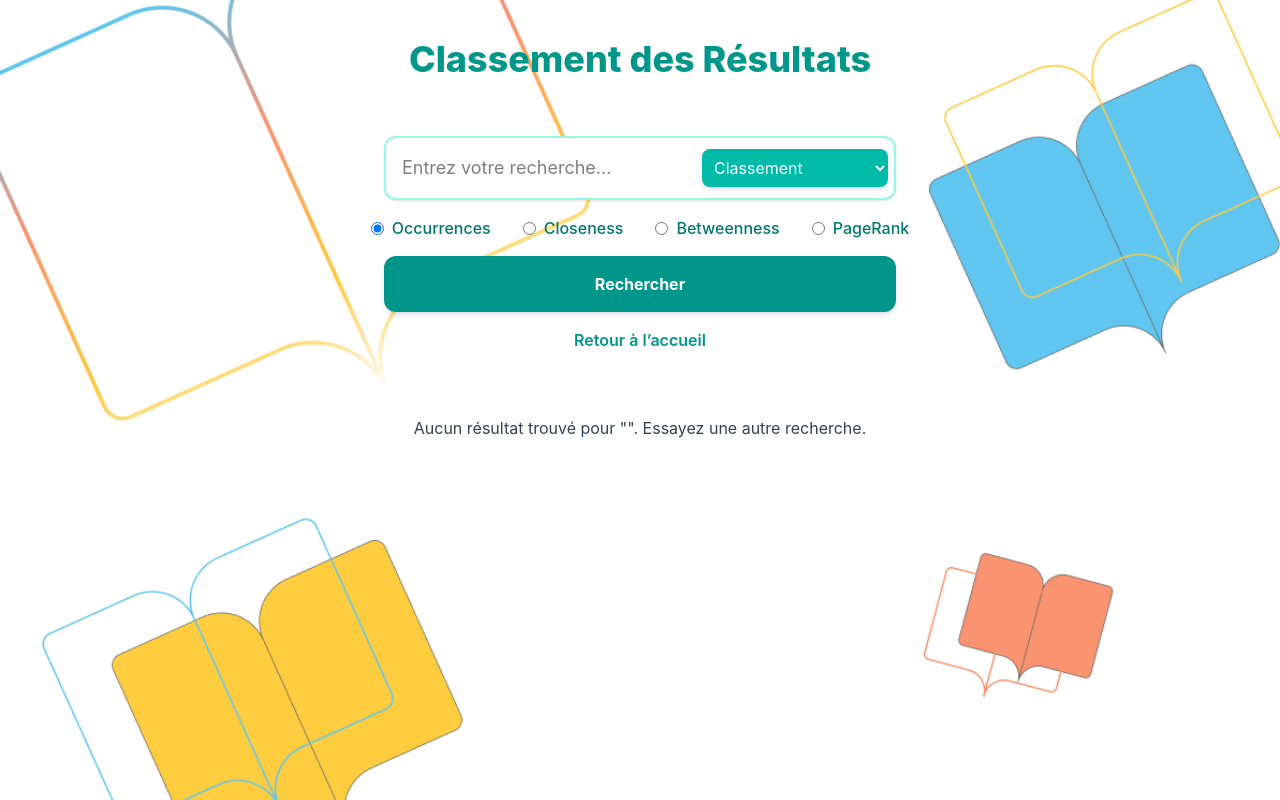
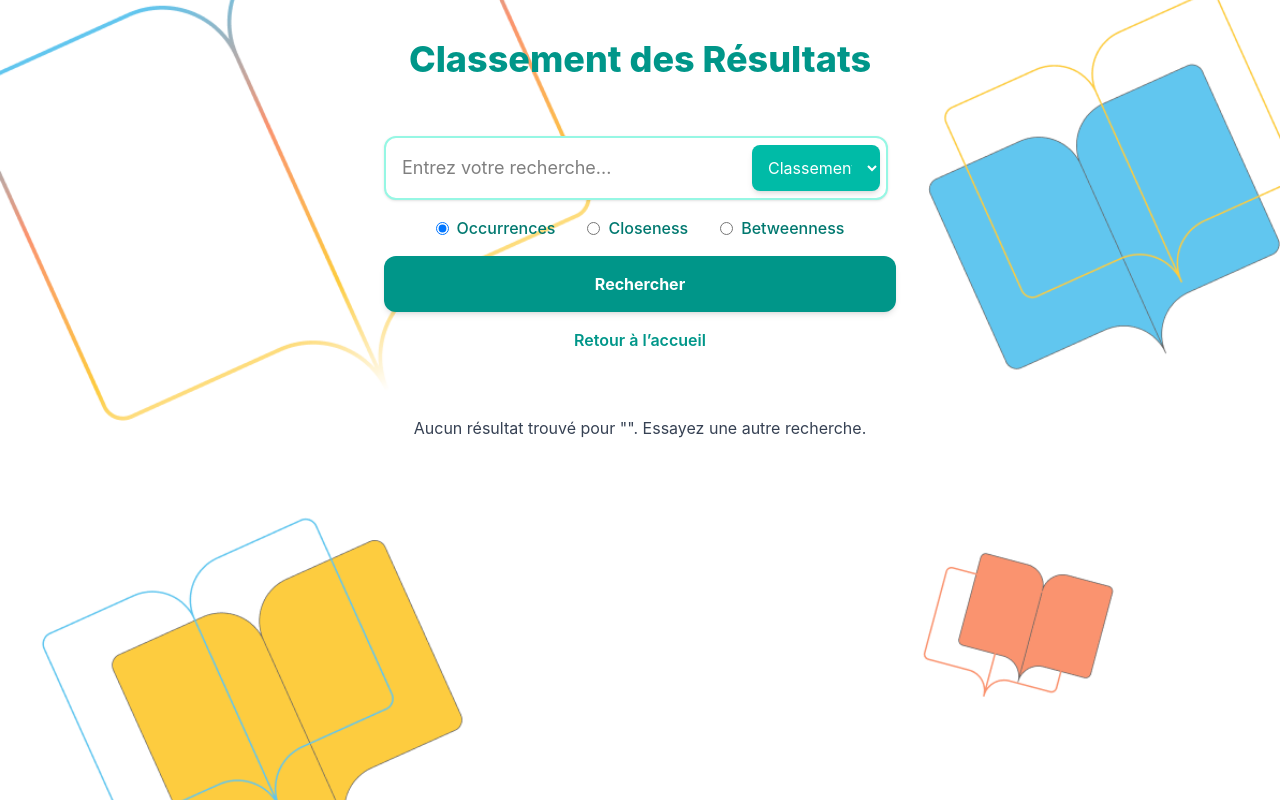
Before and after one commit to Azerall/Biblewater, a React (Vite) app in the folder frontend/: page /ranking in a window 1280 px wide. Built offline with nearby package versions, Linux system fonts and the light colour scheme.

Commit message:
update front responsif

```diff
--- a/frontend/src/pages/Home.tsx
+++ b/frontend/src/pages/Home.tsx
@@ -43,18 +43,18 @@ const Home: React.FC = () => {
       <main className="container mx-auto px-6 py-12 flex-grow flex items-center justify-center">
         <div className="w-full max-w-lg space-y-6">
           <div className="relative max-w-3xl mx-auto">
-            <div className="relative flex items-center w-full">
+            <div className="flex flex-col md:flex-row items-center w-full space-y-2 md:space-y-0 md:space-x-2">
               <input
                 type="text"
                 value={query}
                 onChange={(e) => setQuery(e.target.value)}
                 placeholder="Entrez votre recherche..."
-                className="w-full p-4 pr-36 text-lg bg-white border-2 border-teal-200 rounded-xl shadow-sm focus:outline-none focus:border-teal-500 focus:ring-2 focus:ring-teal-300 transition-all duration-300"
+                className="w-full p-4 text-lg bg-white border-2 border-teal-200 rounded-xl shadow-sm focus:outline-none focus:border-teal-500 focus:ring-2 focus:ring-teal-300 transition-all duration-300 md:pr-40" // Ajusté pour une meilleure compatibilité avec la largeur du select
               />
               <select
                 value={searchType}
                 onChange={(e) => setSearchType(e.target.value)}
-                className="absolute right-2 top-1/2 transform -translate-y-1/2 p-2 bg-teal-500 text-white rounded-lg shadow-md focus:outline-none focus:ring-2 focus:ring-teal-300 hover:bg-teal-600 transition-all duration-300"
+                className="w-full md:w-32 p-2 md:p-3 bg-teal-500 text-white rounded-lg shadow-md focus:outline-none focus:ring-2 focus:ring-teal-300 hover:bg-teal-600 transition-all duration-300 md:absolute md:right-4 md:top-1/2 md:transform md:-translate-y-1/2" // Ajusté right-4 et w-32 pour un meilleur centrage
               >
                 <option value="Recherche">Recherche</option>
                 <option value="Recherche avancée">Recherche avancée</option>
@@ -63,9 +63,8 @@ const Home: React.FC = () => {
               </select>
             </div>
           </div>
-
           {searchType === 'Classement' && (
-            <div className="flex justify-center space-x-8">
+            <div className="flex justify-center flex-col md:flex-row md:space-x-8 space-y-4 md:space-y-0">
               <label className="flex items-center space-x-2 text-teal-700 font-medium">
                 <input
                   type="radio"
@@ -96,16 +95,6 @@ const Home: React.FC = () => {
                 />
                 <span>Betweenness</span>
               </label>
-              <label className="flex items-center space-x-2 text-teal-700 font-medium">
-                <input
-                  type="radio"
-                  value="pagerank"
-                  checked={rankingType === 'pagerank'}
-                  onChange={() => setRankingType('pagerank')}
-                  className="text-teal-600 focus:ring-teal-500"
-                />
-                <span>PageRank</span>
-              </label>
             </div>
           )}
           <button
--- a/frontend/src/pages/SearchAdvanced.tsx
+++ b/frontend/src/pages/SearchAdvanced.tsx
@@ -128,18 +128,18 @@ const SearchAdvanced: React.FC = () => {
           <div className="flex justify-center">
             <div className="w-full max-w-lg space-y-4">
             <div className="relative max-w-3xl mx-auto">
-                <div className="relative flex items-center w-full">
+              <div className="flex flex-col md:flex-row items-center w-full space-y-2 md:space-y-0 md:space-x-2">
                 <input
                   type="text"
                   value={query}
                   onChange={(e) => setQuery(e.target.value)}
                   placeholder="Entrez votre recherche..."
-                    className="w-full p-4 pr-36 text-lg bg-white border-2 border-teal-200 rounded-xl shadow-sm focus:outline-none focus:border-teal-500 focus:ring-2 focus:ring-teal-300 transition-all duration-300"
+                  className="w-full p-4 text-lg bg-white border-2 border-teal-200 rounded-xl shadow-sm focus:outline-none focus:border-teal-500 focus:ring-2 focus:ring-teal-300 transition-all duration-300 md:pr-40" // Ajusté pour une meilleure compatibilité avec la largeur du select
                 />
                 <select
                   value={searchType}
                   onChange={(e) => setSearchType(e.target.value)}
-                    className="absolute right-2 top-1/2 transform -translate-y-1/2 p-2 bg-teal-500 text-white rounded-lg shadow-md focus:outline-none focus:ring-2 focus:ring-teal-300 hover:bg-teal-600 transition-all duration-300"
+                  className="w-full md:w-32 p-2 md:p-3 bg-teal-500 text-white rounded-lg shadow-md focus:outline-none focus:ring-2 focus:ring-teal-300 hover:bg-teal-600 transition-all duration-300 md:absolute md:right-4 md:top-1/2 md:transform md:-translate-y-1/2" // Ajusté right-4 et w-32 pour un meilleur centrage
                 >
                   <option value="Recherche">Recherche</option>
                   <option value="Recherche avancée">Recherche avancée</option>
@@ -148,9 +148,8 @@ const SearchAdvanced: React.FC = () => {
                 </select>
               </div>
             </div>
-
               {searchType === 'Classement' && (
-                <div className="flex justify-center space-x-8">
+                <div className="flex justify-center flex-col md:flex-row md:space-x-8 space-y-4 md:space-y-0">
                   <label className="flex items-center space-x-2 text-teal-700 font-medium">
                     <input
                       type="radio"
@@ -181,18 +180,9 @@ const SearchAdvanced: React.FC = () => {
                     />
                     <span>Betweenness</span>
                   </label>
-                  <label className="flex items-center space-x-2 text-teal-700 font-medium">
-                    <input
-                      type="radio"
-                      value="pagerank"
-                      checked={rankingType === 'pagerank'}
-                      onChange={() => setRankingType('pagerank')}
-                      className="text-teal-600 focus:ring-teal-500"
-                    />
-                    <span>PageRank</span>
-                  </label>
                 </div>
               )}
+
               <button
                 onClick={handleNewSearch}
                 className="w-full px-8 py-4 bg-teal-600 text-white font-bold rounded-xl shadow-md hover:bg-teal-700 hover:rotate-2 transition-all duration-300"
@@ -216,7 +206,7 @@ const SearchAdvanced: React.FC = () => {
         {loading ? (
           <p className="text-center text-gray-700">Chargement des résultats...</p>
         ) : results.length > 0 ? (
-          <>
+          <div className="mt-12 max-w-5xl mx-auto">
             <h2 className="text-2xl font-semibold text-teal-700 mb-4">
               Résultats pour "{word}"
             </h2>
@@ -280,7 +270,7 @@ const SearchAdvanced: React.FC = () => {
                 Suivant
               </button>
             </div>
-          </>
+          </div>
         ) : (
           <p className="text-center text-gray-700">Aucun résultat trouvé pour "{word}". Essayez une autre recherche.</p>
         )}
--- a/frontend/src/pages/SearchRanking.tsx
+++ b/frontend/src/pages/SearchRanking.tsx
@@ -17,7 +17,6 @@ interface Result {
   occurrences: number;
   closeness: number;
   betweenness: number;
-  pagerank: number;
 }
 
 const SearchRanking: React.FC = () => {
@@ -134,18 +133,18 @@ const SearchRanking: React.FC = () => {
           <div className="flex justify-center">
             <div className="w-full max-w-lg space-y-4">
             <div className="relative max-w-3xl mx-auto">
-                <div className="relative flex items-center w-full">
+              <div className="flex flex-col md:flex-row items-center w-full space-y-2 md:space-y-0 md:space-x-2">
                 <input
                   type="text"
                   value={query}
                   onChange={(e) => setQuery(e.target.value)}
                   placeholder="Entrez votre recherche..."
-                    className="w-full p-4 pr-36 text-lg bg-white border-2 border-teal-200 rounded-xl shadow-sm focus:outline-none focus:border-teal-500 focus:ring-2 focus:ring-teal-300 transition-all duration-300"
+                  className="w-full p-4 text-lg bg-white border-2 border-teal-200 rounded-xl shadow-sm focus:outline-none focus:border-teal-500 focus:ring-2 focus:ring-teal-300 transition-all duration-300 md:pr-40" // Ajusté pour une meilleure compatibilité avec la largeur du select
                 />
                 <select
                   value={searchType}
                   onChange={(e) => setSearchType(e.target.value)}
-                    className="absolute right-2 top-1/2 transform -translate-y-1/2 p-2 bg-teal-500 text-white rounded-lg shadow-md focus:outline-none focus:ring-2 focus:ring-teal-300 hover:bg-teal-600 transition-all duration-300"
+                  className="w-full md:w-32 p-2 md:p-3 bg-teal-500 text-white rounded-lg shadow-md focus:outline-none focus:ring-2 focus:ring-teal-300 hover:bg-teal-600 transition-all duration-300 md:absolute md:right-4 md:top-1/2 md:transform md:-translate-y-1/2" // Ajusté right-4 et w-32 pour un meilleur centrage
                 >
                   <option value="Recherche">Recherche</option>
                   <option value="Recherche avancée">Recherche avancée</option>
@@ -154,9 +153,8 @@ const SearchRanking: React.FC = () => {
                 </select>
               </div>
             </div>
-
               {searchType === 'Classement' && (
-                <div className="flex justify-center space-x-8">
+                <div className="flex justify-center flex-col md:flex-row md:space-x-8 space-y-4 md:space-y-0">
                   <label className="flex items-center space-x-2 text-teal-700 font-medium">
                     <input
                       type="radio"
@@ -187,16 +185,6 @@ const SearchRanking: React.FC = () => {
                     />
                     <span>Betweenness</span>
                   </label>
-                  <label className="flex items-center space-x-2 text-teal-700 font-medium">
-                    <input
-                      type="radio"
-                      value="pagerank"
-                      checked={rankingType === 'pagerank'}
-                      onChange={() => setRankingType('pagerank')}
-                      className="text-teal-600 focus:ring-teal-500"
-                    />
-                    <span>PageRank</span>
-                  </label>
                 </div>
               )}
               <button
@@ -222,9 +210,9 @@ const SearchRanking: React.FC = () => {
         {loading ? (
           <p className="text-center text-gray-700">Chargement des résultats...</p>
         ) : results.length > 0 ? (
-          <>
+          <div className="mt-12 max-w-5xl mx-auto">
           <h2 className="text-2xl font-semibold text-teal-700 mb-4">
-              Résultats pour "{word}" triés par {lastRankingType}
+            Résultats pour "{word}"
           </h2>
             <ul className="mt-12 max-w-5xl mx-auto grid grid-cols-1 sm:grid-cols-2 md:grid-cols-3 gap-6">
               {currentResults.map((result) => (
@@ -260,9 +248,6 @@ const SearchRanking: React.FC = () => {
                     {lastRankingType === 'betweenness' && (
                       <p className="text-sm text-gray-500">Betweenness: {result.betweenness.toFixed(2)}</p>
                     )}
-                    {lastRankingType === 'pagerank' && (
-                      <p className="text-sm text-gray-500">PageRank: {result.pagerank.toFixed(2)}</p>
-                    )}
                     <Link
                       to={`/book/${result.id}`}
                       state={{
@@ -297,7 +282,7 @@ const SearchRanking: React.FC = () => {
                 Suivant
               </button>
             </div>
-          </>
+          </div>
         ) : (
           <p className="text-center text-gray-700">Aucun résultat trouvé pour "{word}". Essayez une autre recherche.</p>
         )}
--- a/frontend/src/pages/SearchSimple.tsx
+++ b/frontend/src/pages/SearchSimple.tsx
@@ -120,18 +120,18 @@ const SearchSimple: React.FC = () => {
           <div className="flex justify-center">
             <div className="w-full max-w-lg space-y-4">
             <div className="relative max-w-3xl mx-auto">
-                <div className="relative flex items-center w-full">
+              <div className="flex flex-col md:flex-row items-center w-full space-y-2 md:space-y-0 md:space-x-2">
                 <input
                   type="text"
                   value={query}
                   onChange={(e) => setQuery(e.target.value)}
                   placeholder="Entrez votre recherche..."
-                    className="w-full p-4 pr-36 text-lg bg-white border-2 border-teal-200 rounded-xl shadow-sm focus:outline-none focus:border-teal-500 focus:ring-2 focus:ring-teal-300 transition-all duration-300"
+                  className="w-full p-4 text-lg bg-white border-2 border-teal-200 rounded-xl shadow-sm focus:outline-none focus:border-teal-500 focus:ring-2 focus:ring-teal-300 transition-all duration-300 md:pr-40" // Ajusté pour une meilleure compatibilité avec la largeur du select
                 />
                 <select
                   value={searchType}
                   onChange={(e) => setSearchType(e.target.value)}
-                    className="absolute right-2 top-1/2 transform -translate-y-1/2 p-2 bg-teal-500 text-white rounded-lg shadow-md focus:outline-none focus:ring-2 focus:ring-teal-300 hover:bg-teal-600 transition-all duration-300"
+                  className="w-full md:w-32 p-2 md:p-3 bg-teal-500 text-white rounded-lg shadow-md focus:outline-none focus:ring-2 focus:ring-teal-300 hover:bg-teal-600 transition-all duration-300 md:absolute md:right-4 md:top-1/2 md:transform md:-translate-y-1/2" // Ajusté right-4 et w-32 pour un meilleur centrage
                 >
                   <option value="Recherche">Recherche</option>
                   <option value="Recherche avancée">Recherche avancée</option>
@@ -140,9 +140,8 @@ const SearchSimple: React.FC = () => {
                 </select>
               </div>
             </div>
-
               {searchType === 'Classement' && (
-                <div className="flex justify-center space-x-8">
+                <div className="flex justify-center flex-col md:flex-row md:space-x-8 space-y-4 md:space-y-0">
                   <label className="flex items-center space-x-2 text-teal-700 font-medium">
                     <input
                       type="radio"
@@ -173,16 +172,6 @@ const SearchSimple: React.FC = () => {
                     />
                     <span>Betweenness</span>
                   </label>
-                  <label className="flex items-center space-x-2 text-teal-700 font-medium">
-                    <input
-                      type="radio"
-                      value="pagerank"
-                      checked={rankingType === 'pagerank'}
-                      onChange={() => setRankingType('pagerank')}
-                      className="text-teal-600 focus:ring-teal-500"
-                    />
-                    <span>PageRank</span>
-                  </label>
                 </div>
               )}
               <button
@@ -208,11 +197,11 @@ const SearchSimple: React.FC = () => {
         {loading ? (
           <p className="text-center text-gray-700">Chargement des résultats...</p>
         ) : results.length > 0 ? (
-          <>
+            <div className="mt-12 max-w-5xl mx-auto">
             <h2 className="text-2xl font-semibold text-teal-700 mb-4">
               Résultats pour "{word}"
             </h2>
-            <ul className="mt-12 max-w-5xl mx-auto grid grid-cols-1 sm:grid-cols-2 md:grid-cols-3 gap-6">
+            <ul className="grid grid-cols-1 sm:grid-cols-2 md:grid-cols-3 gap-6">
               {currentResults.map((result) => (
                 <li
                   key={result.id}
@@ -273,7 +262,7 @@ const SearchSimple: React.FC = () => {
                 Suivant
               </button>
             </div>
-          </>
+          </div>
         ) : (
           <p className="text-center text-gray-700">Aucun résultat trouvé pour "{word}". Essayez une autre recherche.</p>
         )}
--- a/frontend/src/pages/SearchSuggestions.tsx
+++ b/frontend/src/pages/SearchSuggestions.tsx
@@ -164,18 +164,18 @@ const SearchSuggestions: React.FC = () => {
           <div className="flex justify-center">
             <div className="w-full max-w-lg space-y-4">
             <div className="relative max-w-3xl mx-auto">
-                <div className="relative flex items-center w-full">
+              <div className="flex flex-col md:flex-row items-center w-full space-y-2 md:space-y-0 md:space-x-2">
                 <input
                   type="text"
                   value={query}
                   onChange={(e) => setQuery(e.target.value)}
                   placeholder="Entrez votre recherche..."
-                    className="w-full p-4 pr-36 text-lg bg-white border-2 border-teal-200 rounded-xl shadow-sm focus:outline-none focus:border-teal-500 focus:ring-2 focus:ring-teal-300 transition-all duration-300"
+                  className="w-full p-4 text-lg bg-white border-2 border-teal-200 rounded-xl shadow-sm focus:outline-none focus:border-teal-500 focus:ring-2 focus:ring-teal-300 transition-all duration-300 md:pr-40" // Ajusté pour une meilleure compatibilité avec la largeur du select
                 />
                 <select
                   value={searchType}
                   onChange={(e) => setSearchType(e.target.value)}
-                    className="absolute right-2 top-1/2 transform -translate-y-1/2 p-2 bg-teal-500 text-white rounded-lg shadow-md focus:outline-none focus:ring-2 focus:ring-teal-300 hover:bg-teal-600 transition-all duration-300"
+                  className="w-full md:w-32 p-2 md:p-3 bg-teal-500 text-white rounded-lg shadow-md focus:outline-none focus:ring-2 focus:ring-teal-300 hover:bg-teal-600 transition-all duration-300 md:absolute md:right-4 md:top-1/2 md:transform md:-translate-y-1/2" // Ajusté right-4 et w-32 pour un meilleur centrage
                 >
                   <option value="Recherche">Recherche</option>
                   <option value="Recherche avancée">Recherche avancée</option>
@@ -184,9 +184,8 @@ const SearchSuggestions: React.FC = () => {
                 </select>
               </div>
             </div>
-
               {searchType === 'Classement' && (
-                <div className="flex justify-center space-x-8">
+                <div className="flex justify-center flex-col md:flex-row md:space-x-8 space-y-4 md:space-y-0">
                   <label className="flex items-center space-x-2 text-teal-700 font-medium">
                     <input
                       type="radio"
@@ -216,16 +215,6 @@ const SearchSuggestions: React.FC = () => {
                       className="text-teal-600 focus:ring-teal-500"
                     />
                     <span>Betweenness</span>
-                  </label>
-                  <label className="flex items-center space-x-2 text-teal-700 font-medium">
-                    <input
-                      type="radio"
-                      value="pagerank"
-                      checked={rankingType === 'pagerank'}
-                      onChange={() => setRankingType('pagerank')}
-                      className="text-teal-600 focus:ring-teal-500"
-                    />
-                    <span>PageRank</span>
                   </label>
                 </div>
               )}
```
Lines whose indentation alone changed are shown as unchanged.
